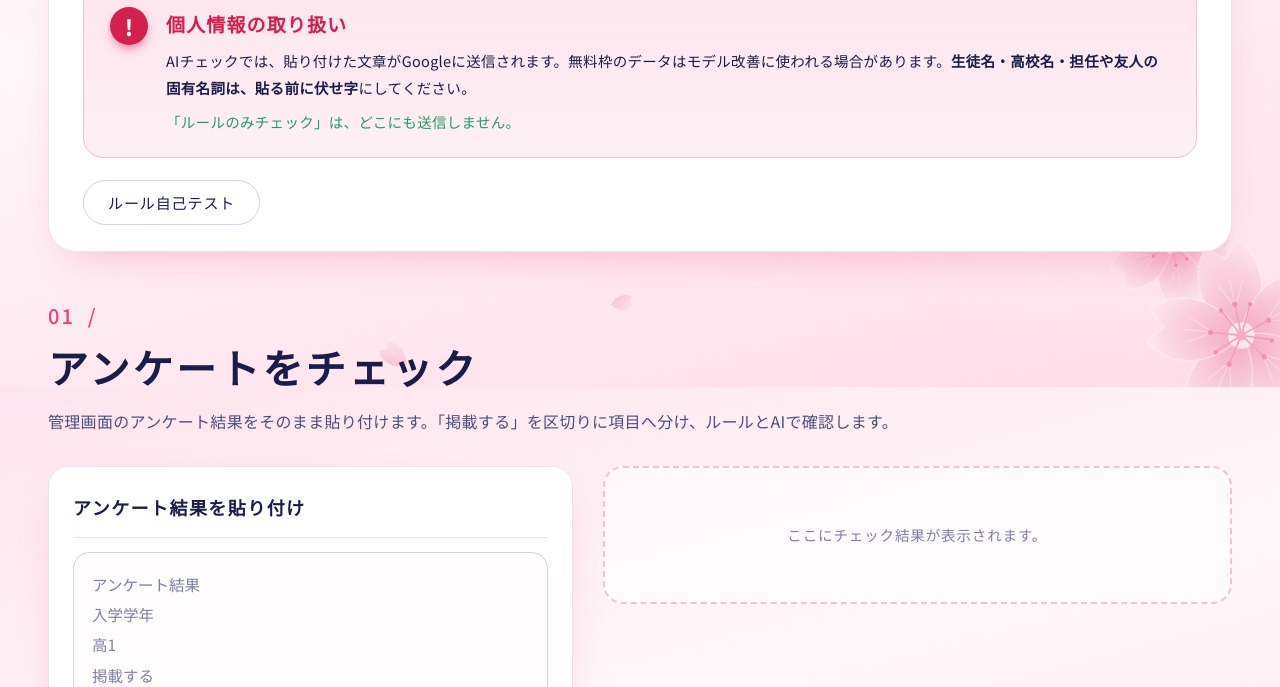
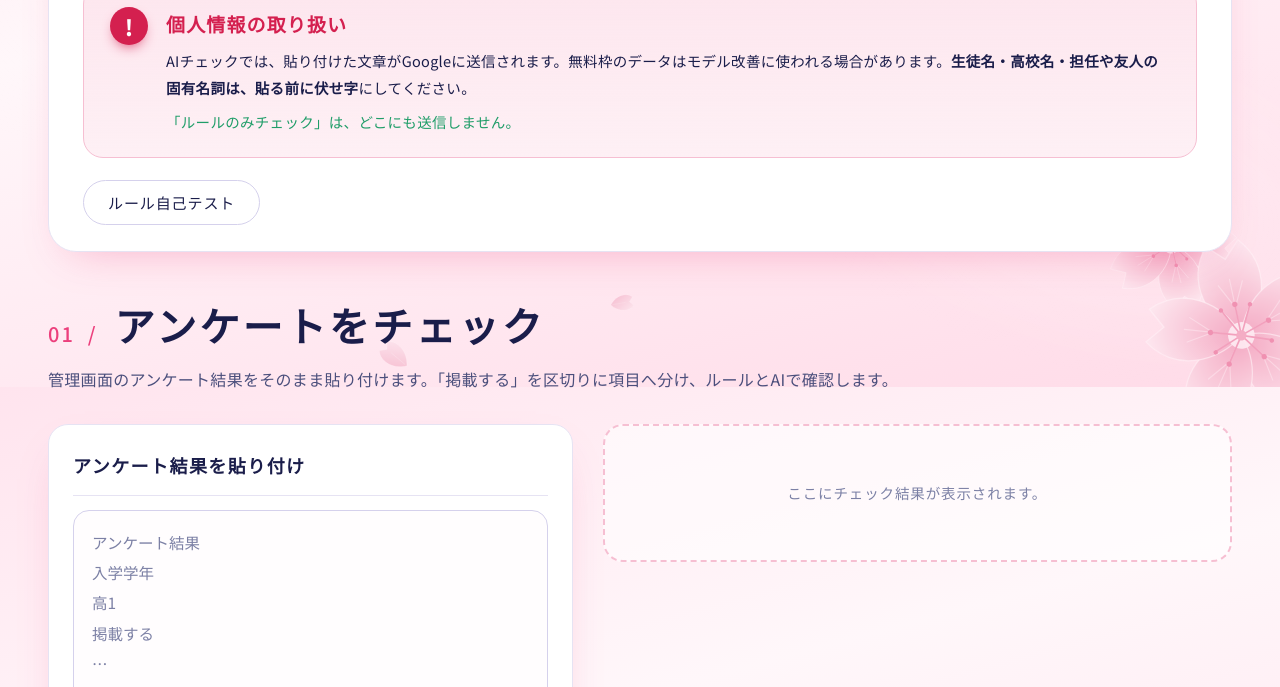
Before and after one commit to nayamiyotei/taikenki-checker, a plain HTML site: page index.html in a window 1280 px wide. Shown: the part 413-1100 px from the top of the page. Drawn offline with Linux system fonts and the light colour scheme; a web font is replaced by a local one.

Commit message:
Update style.css

```diff
--- a/css/style.css
+++ b/css/style.css
@@ -358,13 +358,13 @@ input:focus,select:focus,textarea:focus{
 .view.is-active{display:block;}
 @keyframes rise{from{opacity:0;transform:translateY(10px);}to{opacity:1;transform:none;}}
 
-.view-head{max-width:980px;margin-bottom:28px;}
-.eyebrow{font-size:20px;font-weight:500;letter-spacing:.1em;color:var(--pink);margin-bottom:6px;}
+.view-head{max-width:980px;margin-bottom:28px;display:flex;flex-wrap:wrap;align-items:baseline;column-gap:.7em;}
+.eyebrow{font-size:20px;font-weight:500;letter-spacing:.1em;color:var(--pink);margin:0 0 12px;line-height:1;}
 .view-title{
   margin:0 0 12px;
   font-size:clamp(28px,3.6vw,40px);font-weight:800;letter-spacing:.08em;line-height:1.35;color:var(--ink);
 }
-.lead{margin:0;color:var(--ink-soft);font-size:16px;line-height:1.95;text-wrap:pretty;}
+.lead{flex:1 1 100%;margin:0;color:var(--ink-soft);font-size:16px;line-height:1.95;text-wrap:pretty;}
 
 .workspace{display:grid;grid-template-columns:minmax(340px,5fr) minmax(0,6fr);gap:30px;align-items:start;}
 .col{min-width:0;}
```
